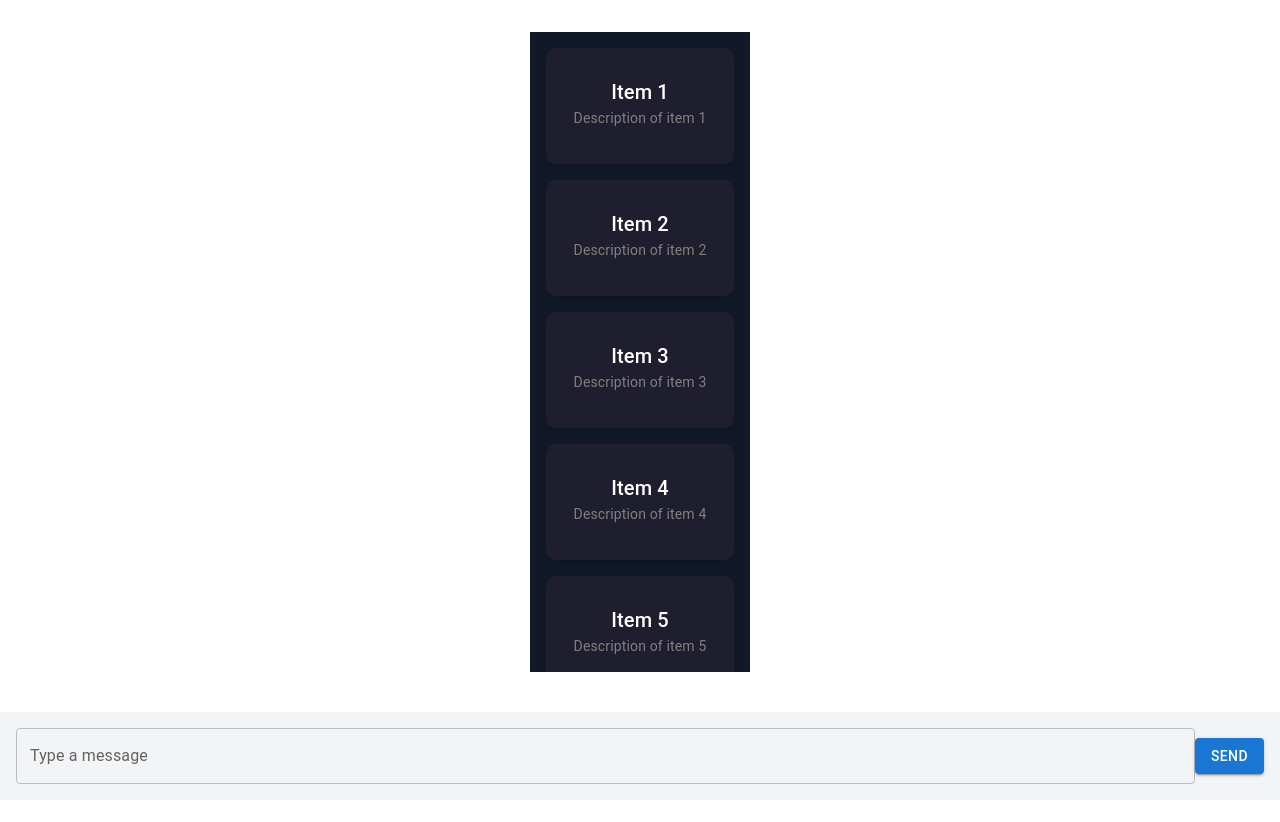
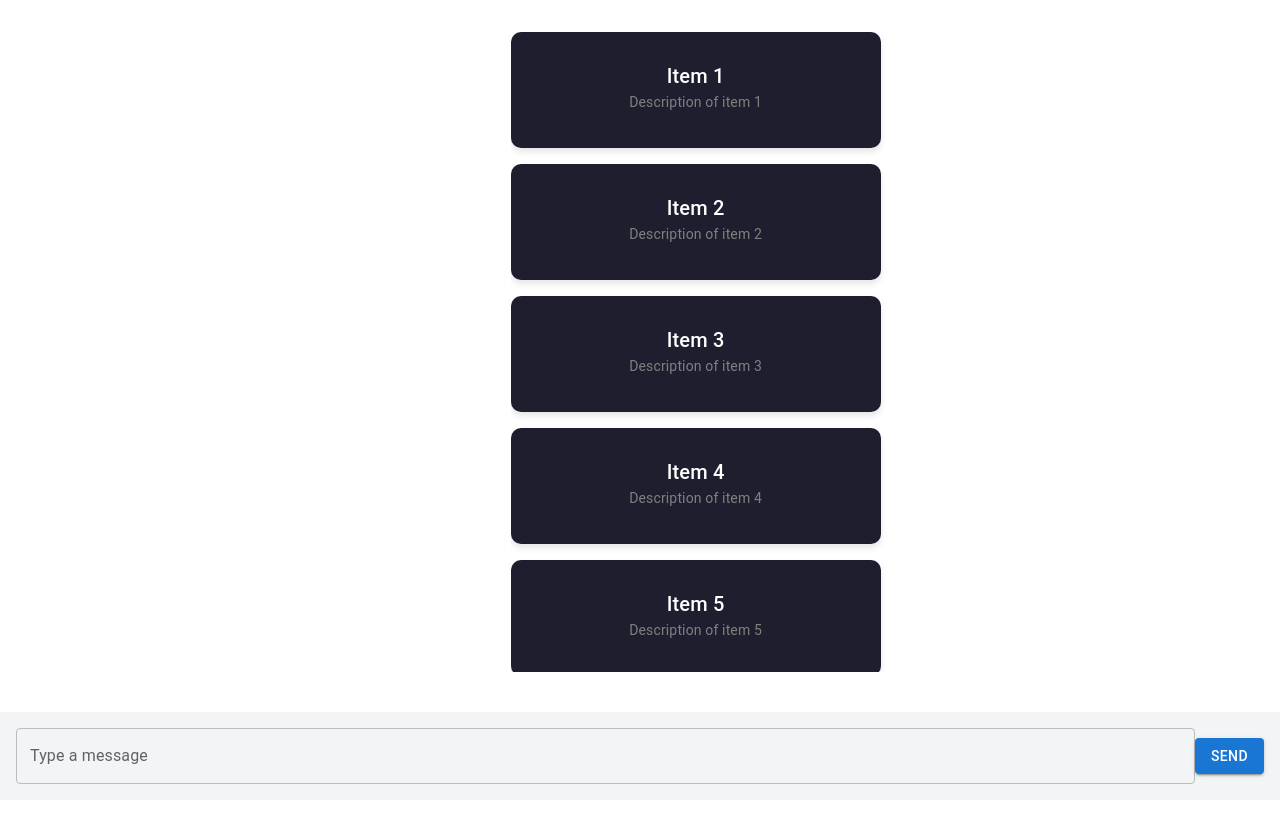
Before and after one commit to Michi0808/my-chat-ui, a React (Vite) app: page / in a window 1280 px wide. Shown: the top 822 px of the page. Built offline with nearby package versions, Linux system fonts and the light colour scheme.

Commit message:
Improve DataList design: Adjust width, center alignment

```diff
--- a/src/components/DataList.tsx
+++ b/src/components/DataList.tsx
@@ -32,19 +32,27 @@ const DataList = () => {
 
   return (
     <div
-      className="flex-1 overflow-y-auto p-4 bg-gray-900 text-white"
+      className="flex flex-col"
       style={{
-        maxHeight: "80vh", // Limit height for scrolling
-        scrollbarWidth: "thin", // For Firefox
-        scrollbarColor: "#8a2be2 #1e1e2f", // For Firefox
+        maxWidth: "2000px", // Ensure the container does not exceed a maximum width
+        width: "170%", // Force width expansion
+        paddingLeft: "0px", // Add padding to shift left
+        paddingRight: "70px", // Extra padding to push content slightly left
+        maxHeight: "80vh", // Limit vertical scrolling
+        overflowY: "auto", // Ensure vertical scrolling is enabled
+        overflowX: "hidden",
       }}
     >
+      {/* Wrapper div to control Card width */}
+      <div className="w-full flex flex-col">
         {dummyData.map((item) => (
           <Card
             key={item.id}
-          className="mb-4 cursor-pointer transition"
+            className="mb-4 cursor-pointer transition w-full"
             onClick={() => handleItemClick(item)}
             sx={{
+              width: "100%",
+              maxWidth: "1000px", // Set a reasonable maximum width for cards
               backgroundColor: "#1e1e2f",
               color: "#fff",
               borderRadius: "10px",
@@ -65,6 +73,7 @@ const DataList = () => {
             </CardContent>
           </Card>
         ))}
+      </div>
 
       {/* Sidebar Component */}
       <Sidebar isOpen={isSidebarOpen} onClose={handleCloseSidebar} selectedItem={selectedItem} />
--- a/src/index.css
+++ b/src/index.css
@@ -30,9 +30,12 @@ body {
   margin: 0;
   display: flex;
   place-items: center;
-  min-width: 320px;
+  width: 100vw;  /* Full viewport width */
+  min-width: 320px; /* Ensure it works on mobile */
   min-height: 100vh;
+  overflow-x: hidden; /* Prevent horizontal scrolling */
 }
+
 
 h1 {
   font-size: 3.2em;
```
Lines whose indentation alone changed are shown as unchanged.
